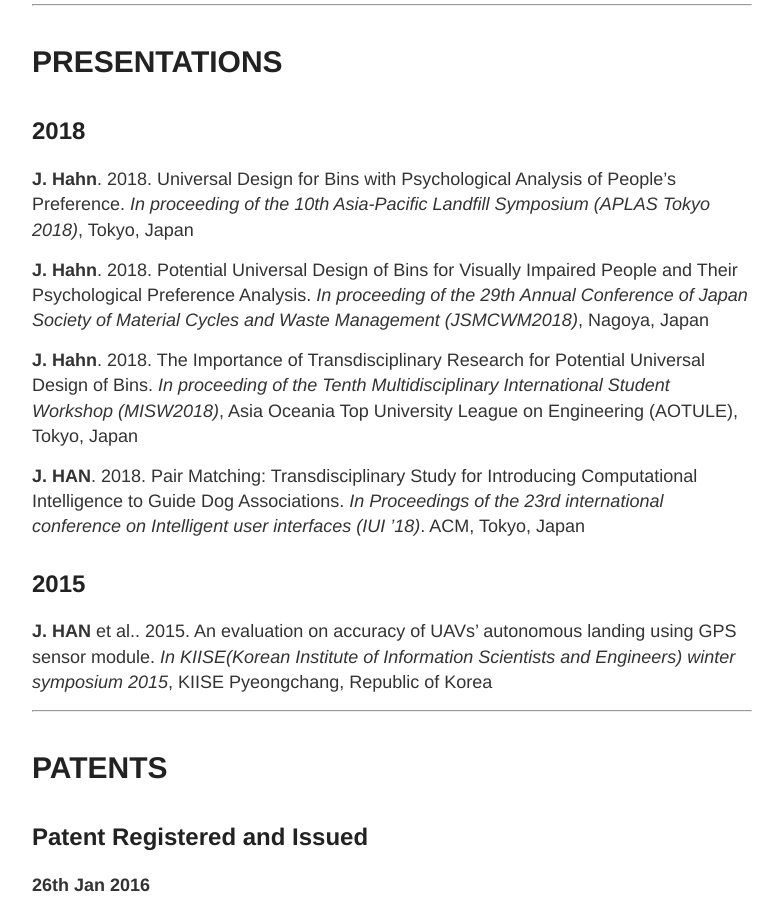
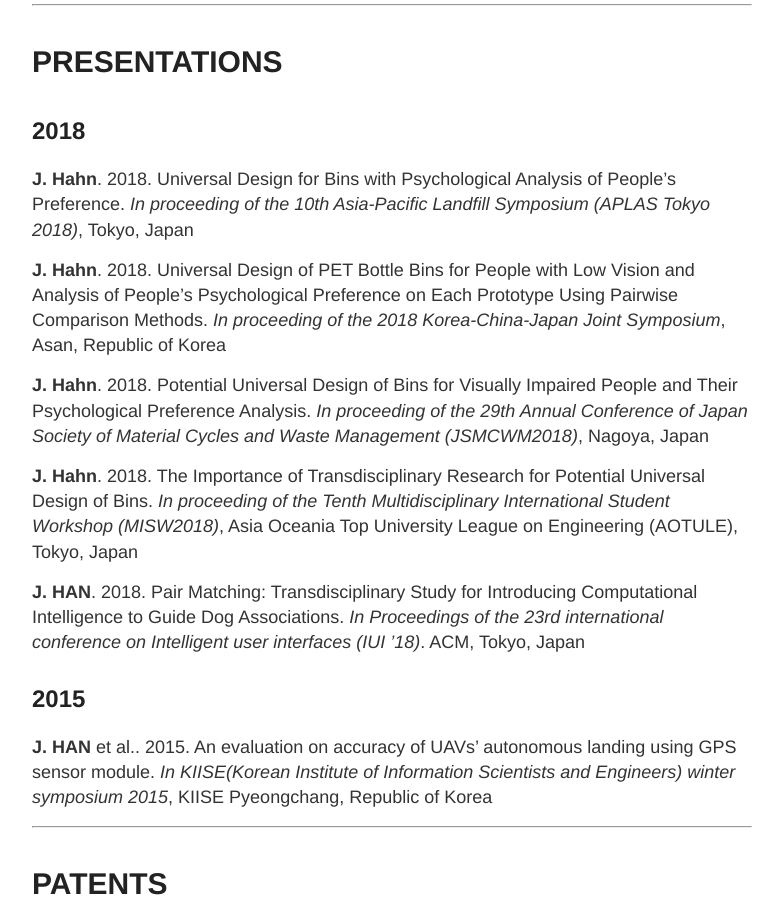
Before and after one commit to TangoEnSkai/tangoenskai.github.io, a Jekyll site: the page built from cv.md, in a window 1280 px wide and 900 px high, scrolled down 5353 px. Shown: the whole window, without its empty margins (248-1031 px from the left). Built offline with Jekyll 4.4.1, drawn with Linux system fonts in a browser that asks for light colours.

Commit message:
Add presentation for kr cn jp symposium

```diff
--- a/cv.md
+++ b/cv.md
@@ -204,6 +204,8 @@ Feb. 2012
 
 **J. Hahn**. 2018. Universal Design for Bins with Psychological Analysis of People's Preference. _In proceeding of the 10th Asia-Pacific Landfill Symposium (APLAS Tokyo 2018)_, Tokyo, Japan
 
+**J. Hahn**. 2018. Universal Design of PET Bottle Bins for People with Low Vision and Analysis of People’s Psychological Preference on Each Prototype Using Pairwise Comparison Methods. _In proceeding of the 2018 Korea-China-Japan Joint Symposium_, Asan, Republic of Korea
+
 **J. Hahn**. 2018. Potential Universal Design of Bins for Visually Impaired People and Their Psychological Preference Analysis. _In proceeding of the 29th Annual Conference of Japan Society of Material Cycles and Waste Management (JSMCWM2018)_, Nagoya, Japan
 
 **J. Hahn**. 2018. The Importance of Transdisciplinary Research for Potential Universal Design of Bins. _In proceeding of the Tenth Multidisciplinary International Student Workshop (MISW2018)_, Asia Oceania Top University League on Engineering (AOTULE), Tokyo, Japan
```
